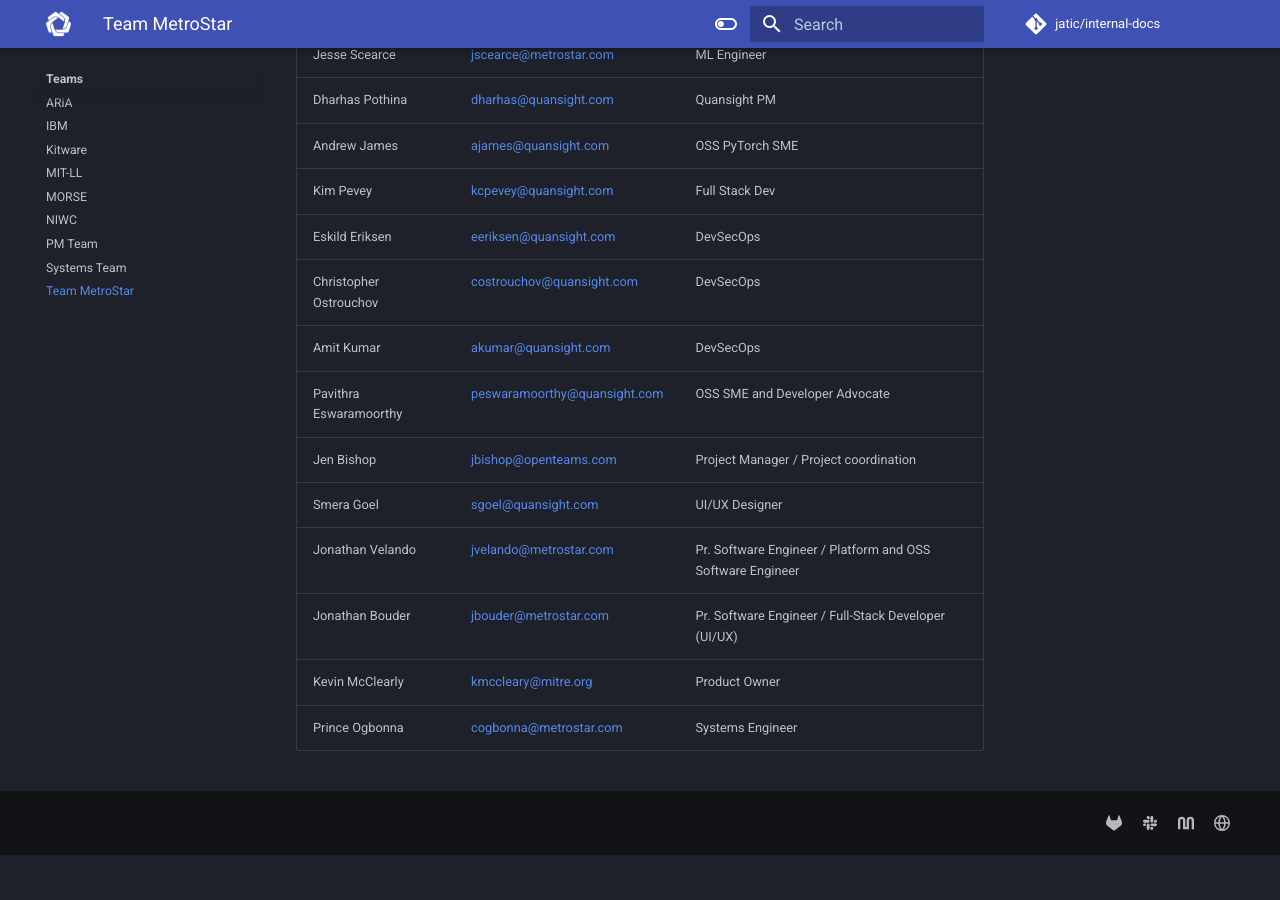
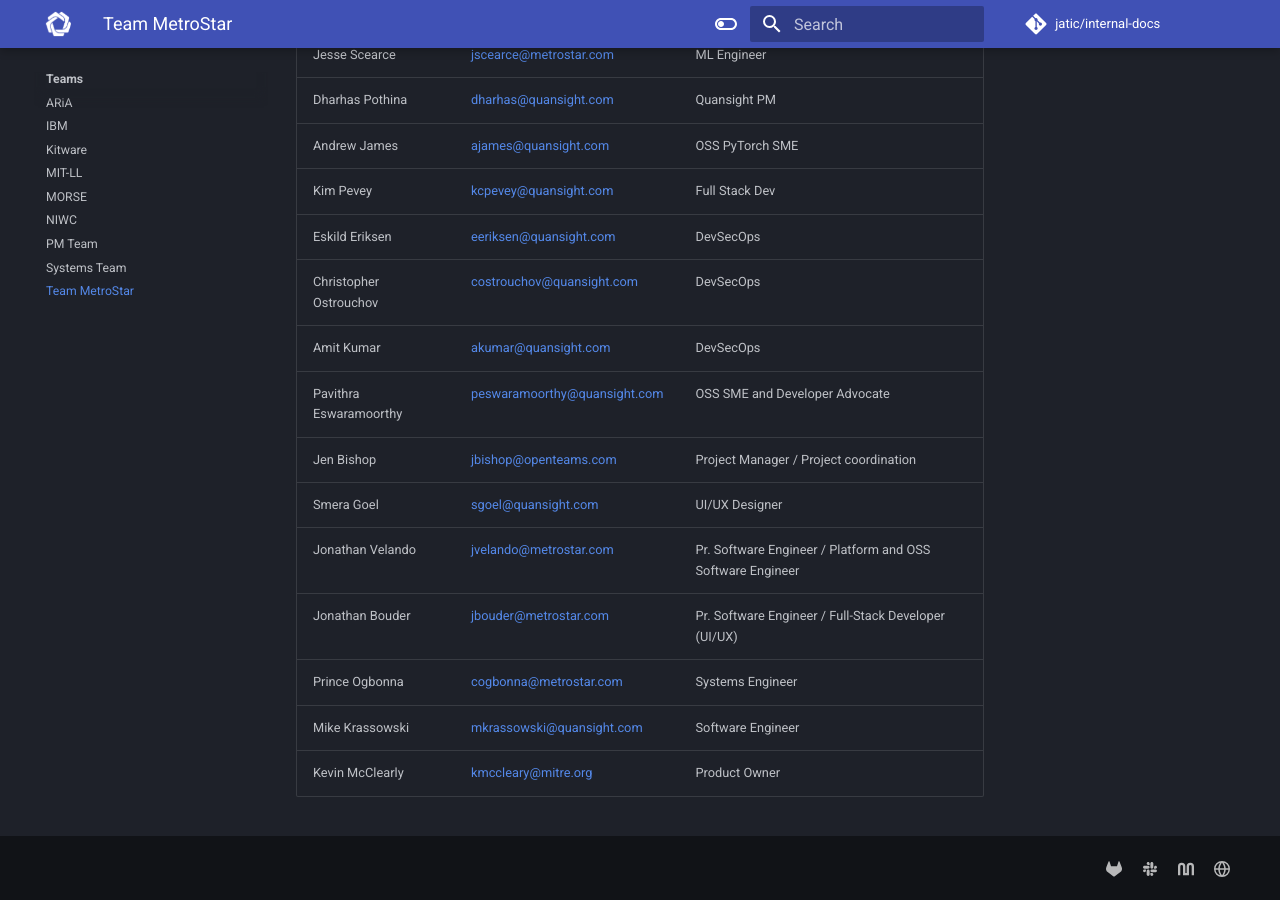
Before and after one commit to zheng0xd/JATIC-internal-docs, an MkDocs documentation site: the page built from docs/teams/msqs.md, in a window 1280 px wide and 900 px high, scrolled down 540 px. Built offline with MkDocs 1.6.1 and Material for MkDocs 9.7.7, drawn with Linux system fonts in a browser that asks for light colours; before the commit the page ends 1395 px from its top, so only the background shows below that.

Commit message:
add mike

```diff
--- a/docs/teams/msqs.md
+++ b/docs/teams/msqs.md
@@ -23,5 +23,6 @@
 | Smera Goel | <sgoel@quansight.com> | UI/UX Designer |
 | Jonathan Velando | <jvelando@metrostar.com> | Pr. Software Engineer / Platform and OSS Software Engineer |
 | Jonathan Bouder | <jbouder@metrostar.com> | Pr. Software Engineer / Full-Stack Developer (UI/UX) |
+| Prince Ogbonna | <cogbonna@metrostar.com> | Systems Engineer |
+| Mike Krassowski | <mkrassowski@quansight.com> | Software Engineer |
 | Kevin McClearly | <kmccleary@mitre.org> | Product Owner |
-| Prince Ogbonna | <cogbonna@metrostar.com> | Systems Engineer |
```
